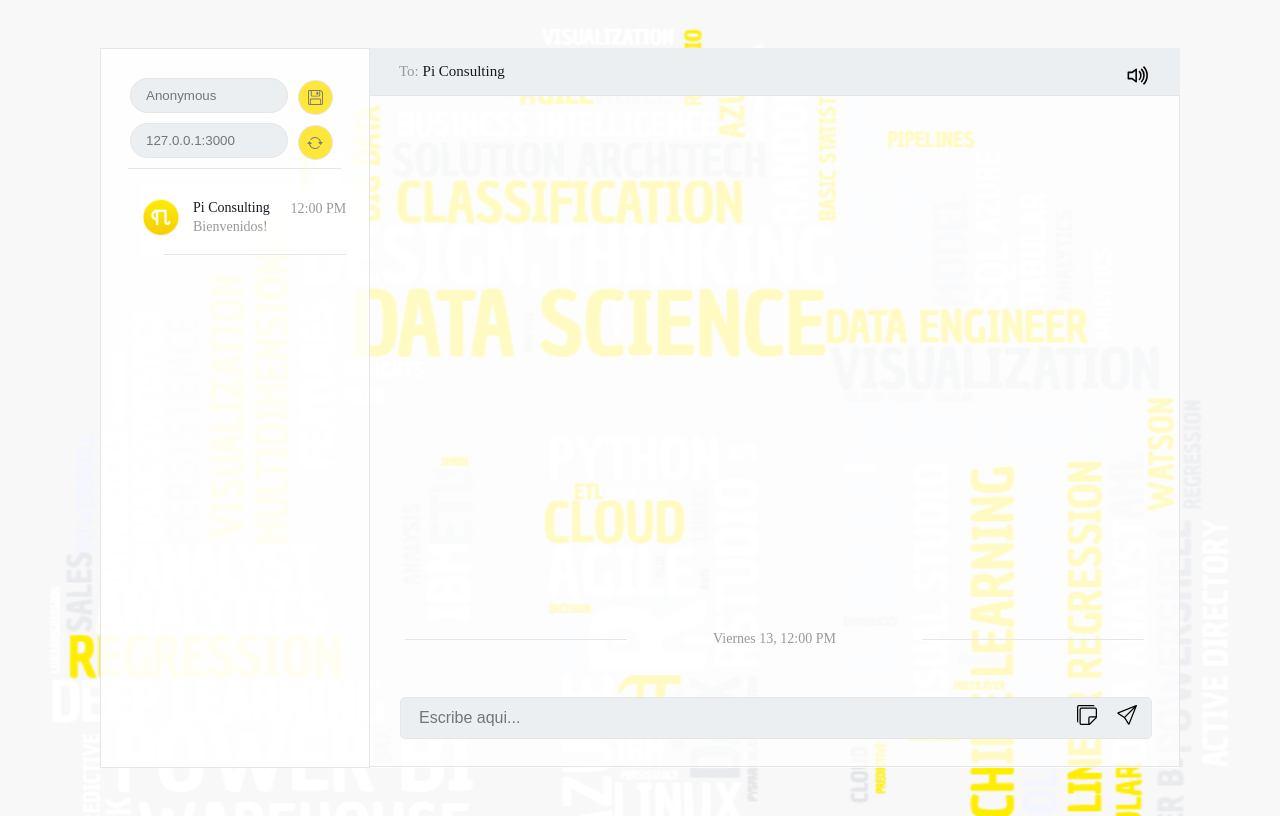
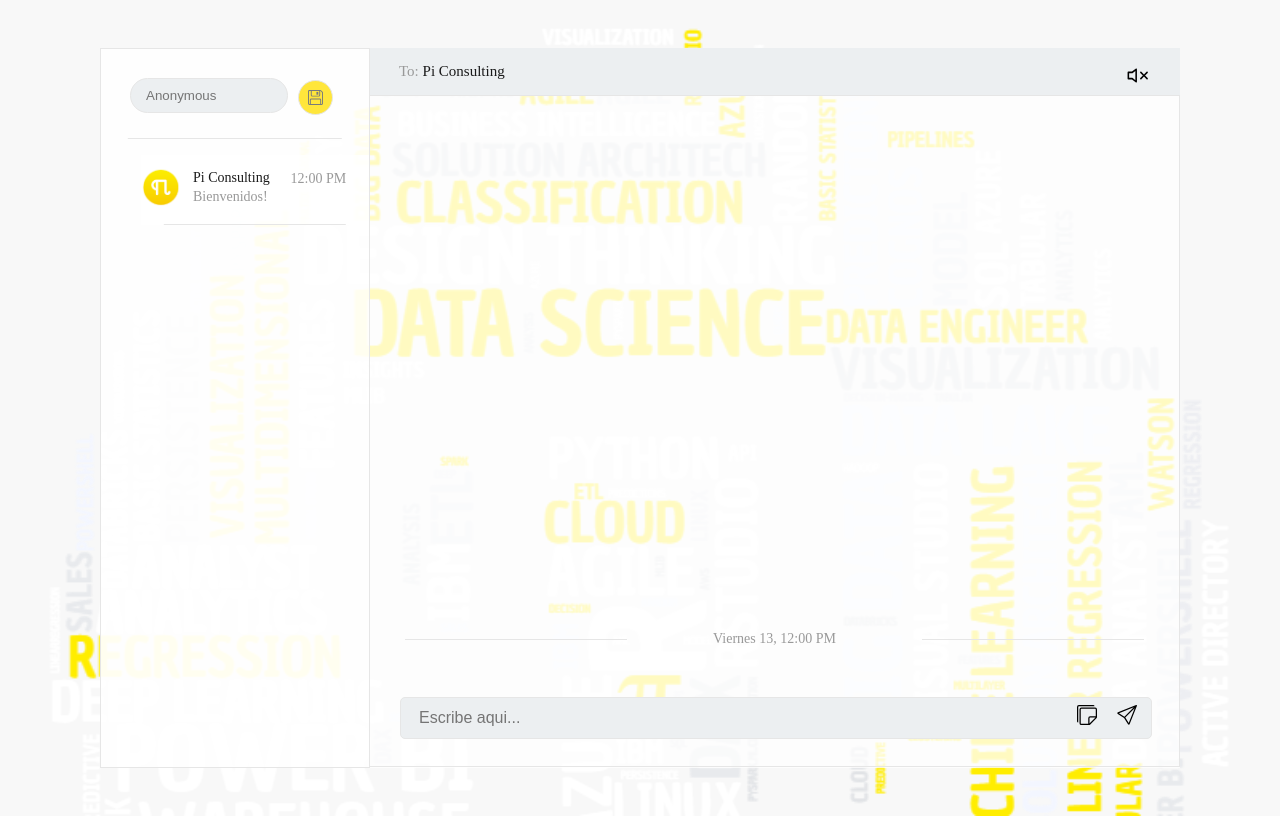
Before and after one commit to andrescuello7/peer-backend, a website: page public/index.html in a window 1280 px wide. Both pictures are taken after a click on the element 1138 px from the left and 71 px from the top of the page. Drawn offline with Linux system fonts and the light colour scheme.

Commit message:
add version client

```diff
--- a/app.js
+++ b/app.js
@@ -163,8 +163,11 @@ class PeerToPeer {
     // Initialize WebSocket server
     initializeWebconnectSocket(server) {
         this.ws = new Server({ server });
+        this.ws.on("connection", (socket, req) => {
+            const ip = req.socket.remoteAddress;
+            const port = req.socket.remotePort;
+            console.log(`\x1b[33mClient from IP\x1b[0m ${ip}:${port}`);
 
-        this.ws.on("connection", (socket) => {
             socket.on("message", (data) => this.sendMessage(data));
             socket.on("close", () => console.log("WebSocket client disconnected"));
         });
--- a/public/app.js
+++ b/public/app.js
@@ -1,18 +1,3 @@
-let stateSticker = false
-let soundState = localStorage.getItem('soundState') | true
-let nameStorage = localStorage.getItem('username') ?? 'Anonymous';
-document.querySelector('.chat[data-chat=person2]').classList.add('active-chat')
-
-const idSound = document.getElementById("idSound")
-const input = document.getElementById("input")
-const stickersCss = document.getElementById("stickersCss")
-const PORT = 3000;
-const HOST = '0.0.0.0'
-const wsocket = new WebSocket(`ws://${HOST}:${PORT}`);
-// wsocket.onopen = () => document.getElementById('sendButton').disabled = false;
-// wsocket.onclose = () => console.log('WebSocket cerrado');
-// wsocket.onerror = (error) => console.error('WebSocket error:', error);
-
 let notSound = `<svg xmlns="http://www.w3.org/2000/svg" width="25" height="25" fill="currentColor" class="text-secondary bi bi-volume-mute" viewBox="0 0 16 16">
   <path d="M6.717 3.55A.5.5 0 0 1 7 4v8a.5.5 0 0 1-.812.39L3.825 10.5H1.5A.5.5 0 0 1 1 10V6a.5.5 0 0 1 .5-.5h2.325l2.363-1.89a.5.5 0 0 1 .529-.06M6 5.04 4.312 6.39A.5.5 0 0 1 4 6.5H2v3h2a.5.5 0 0 1 .312.11L6 10.96zm7.854.606a.5.5 0 0 1 0 .708L12.207 8l1.647 1.646a.5.5 0 0 1-.708.708L11.5 8.707l-1.646 1.647a.5.5 0 0 1-.708-.708L10.793 8 9.146 6.354a.5.5 0 1 1 .708-.708L11.5 7.293l1.646-1.647a.5.5 0 0 1 .708 0"/>
 </svg>`
@@ -40,6 +25,20 @@ let soundsEnum = [
     { path: './sound/sumbido.mp3', name: 'sumbido' },
 ]
 
+let StateSound = true;
+let stateSticker = false
+let nameStorage = localStorage.getItem('username') ?? 'Anonymous';
+document.querySelector('.chat[data-chat=person2]').classList.add('active-chat')
+
+const input = document.getElementById("input")
+const PORT = 3000;
+const HOST = '0.0.0.0'
+
+const idSound = document.getElementById("idSound")
+const wsocket = new WebSocket(`ws://${HOST}:${PORT}`);
+const stickersCss = document.getElementById("stickersCss")
+
+
 document.getElementById("send").addEventListener("click", () => handleEnter())
 input.addEventListener('keydown', (event) => { if (event.keyCode === 13) handleEnter() });
 
@@ -48,7 +47,7 @@ wsocket.onmessage = (event) => {
     const body = document.getElementById("body")
 
     if (username !== nameStorage) {
-        if (localStorage.getItem('sound_state')) {
+        if (StateSound) {
             let notify;
             if (notify) {
                 notify.pause();
@@ -57,11 +56,11 @@ wsocket.onmessage = (event) => {
 
             notify = new Audio(voice);
             notify.play().catch(error => console.warn('Error playing the sound:', error));
-            if (voice == './sound/sumbido.mp3') {
-                let container = document.getElementById("container");
-                container.classList.add("shake");
-                setTimeout(() => { container.classList.remove("shake") }, 1000);
-            }
+        }
+        if (voice == './sound/sumbido.mp3') {
+            let container = document.getElementById("container");
+            container.classList.add("shake");
+            setTimeout(() => { container.classList.remove("shake") }, 1000);
         }
         if (username !== undefined && message !== undefined) {
             body.innerHTML += `<div class="bubble you"><b>${username}</b></br>${message}</div>`;
@@ -131,14 +130,13 @@ const saveUsername = () => {
     userName.placeholder = localStorage.getItem('username') ?? 'Anonymous'
 }
 
-idSound.addEventListener('click', () => {
-    if (soundState === true) {
+idSound.addEventListener('click', async () => {
+    if (StateSound !== true) {
+        idSound.innerHTML = sound
+    } else {
         idSound.innerHTML = notSound
-    } else {
-        idSound.innerHTML = sound
     }
-    soundState = !soundState
-    localStorage.setItem('soundState', soundState)
+    StateSound = !StateSound
 })
 
 const connectPeer = () => {
@@ -161,5 +159,9 @@ const connectPeer = () => {
     inputConnection.value = ""
 }
 
-saveUsername()
-idSound.innerHTML = sound
+function main() {
+    localStorage.setItem('soundState', true)
+    idSound.innerHTML = sound
+    saveUsername()
+}
+main()
--- a/public/index.html
+++ b/public/index.html
@@ -19,13 +19,6 @@
                         <svg xmlns="http://www.w3.org/2000/svg" width="15" height="15" fill="currentColor" class="bi bi-floppy" viewBox="0 0 16 16">
                             <path d="M11 2H9v3h2z"/>
                             <path d="M1.5 0h11.586a1.5 1.5 0 0 1 1.06.44l1.415 1.414A1.5 1.5 0 0 1 16 2.914V14.5a1.5 1.5 0 0 1-1.5 1.5h-13A1.5 1.5 0 0 1 0 14.5v-13A1.5 1.5 0 0 1 1.5 0M1 1.5v13a.5.5 0 0 0 .5.5H2v-4.5A1.5 1.5 0 0 1 3.5 9h9a1.5 1.5 0 0 1 1.5 1.5V15h.5a.5.5 0 0 0 .5-.5V2.914a.5.5 0 0 0-.146-.353l-1.415-1.415A.5.5 0 0 0 13.086 1H13v4.5A1.5 1.5 0 0 1 11.5 7h-7A1.5 1.5 0 0 1 3 5.5V1H1.5a.5.5 0 0 0-.5.5m3 4a.5.5 0 0 0 .5.5h7a.5.5 0 0 0 .5-.5V1H4zM3 15h10v-4.5a.5.5 0 0 0-.5-.5h-9a.5.5 0 0 0-.5.5z"/>
-                        </svg>
-                    </a>
-                    <input type="text" id="peerConnection" placeholder="127.0.0.1:3000" maxlength="30" />
-                    <a onclick="connectPeer()" class="write-link send search" style="margin-top: 1%; display: flex; justify-content: center; align-items: center;">
-                        <svg xmlns="http://www.w3.org/2000/svg" width="16" height="16" fill="currentColor" class="bi bi-arrow-repeat" viewBox="0 0 16 16">
-                            <path d="M11.534 7h3.932a.25.25 0 0 1 .192.41l-1.966 2.36a.25.25 0 0 1-.384 0l-1.966-2.36a.25.25 0 0 1 .192-.41m-11 2h3.932a.25.25 0 0 0 .192-.41L2.692 6.23a.25.25 0 0 0-.384 0L.342 8.59A.25.25 0 0 0 .534 9"/>
-                            <path fill-rule="evenodd" d="M8 3c-1.552 0-2.94.707-3.857 1.818a.5.5 0 1 1-.771-.636A6.002 6.002 0 0 1 13.917 7H12.9A5 5 0 0 0 8 3M3.1 9a5.002 5.002 0 0 0 8.757 2.182.5.5 0 1 1 .771.636A6.002 6.002 0 0 1 2.083 9z"/>
                         </svg>
                     </a>
                 </div>
--- a/public/style.css
+++ b/public/style.css
@@ -124,7 +124,7 @@ body {
         .top {
             position: relative;
             width: 100%;
-            height: 120px;
+            height: 90px;
             padding: 29px;
 
             &:after {
```
